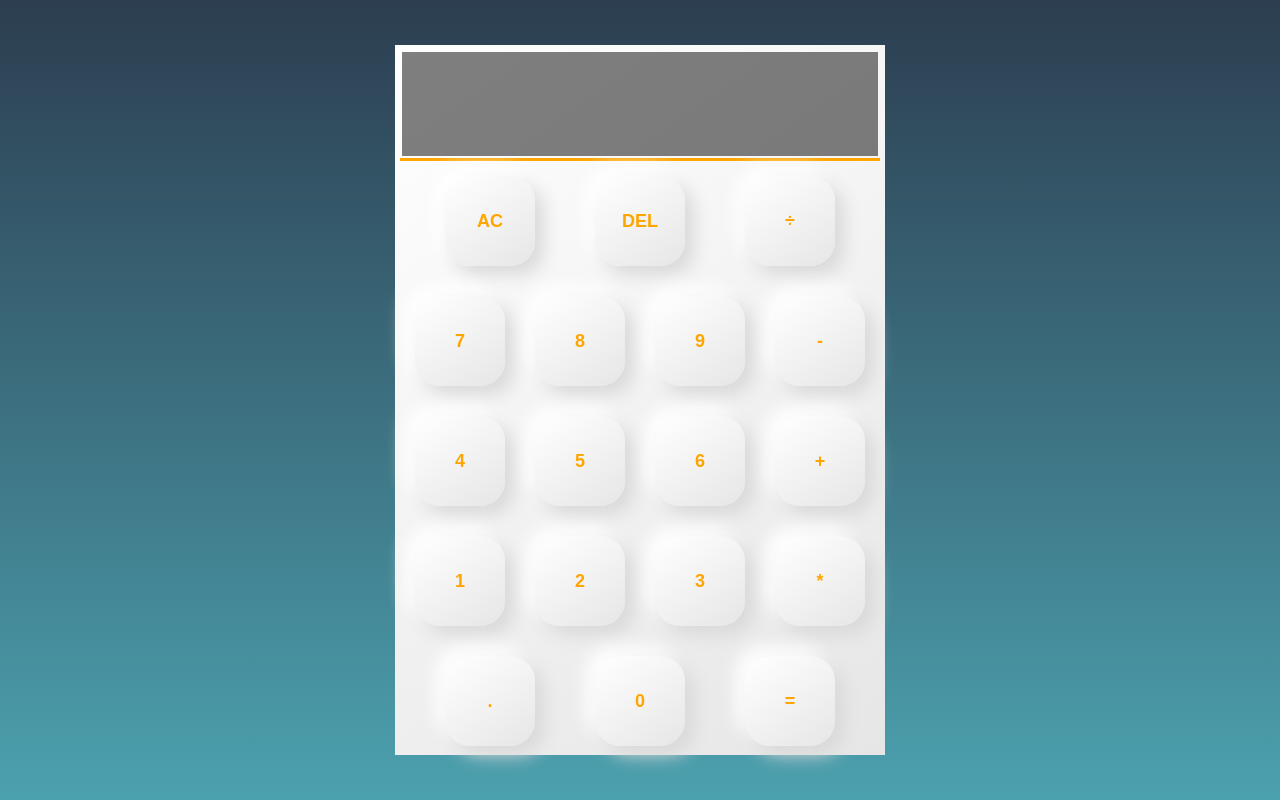
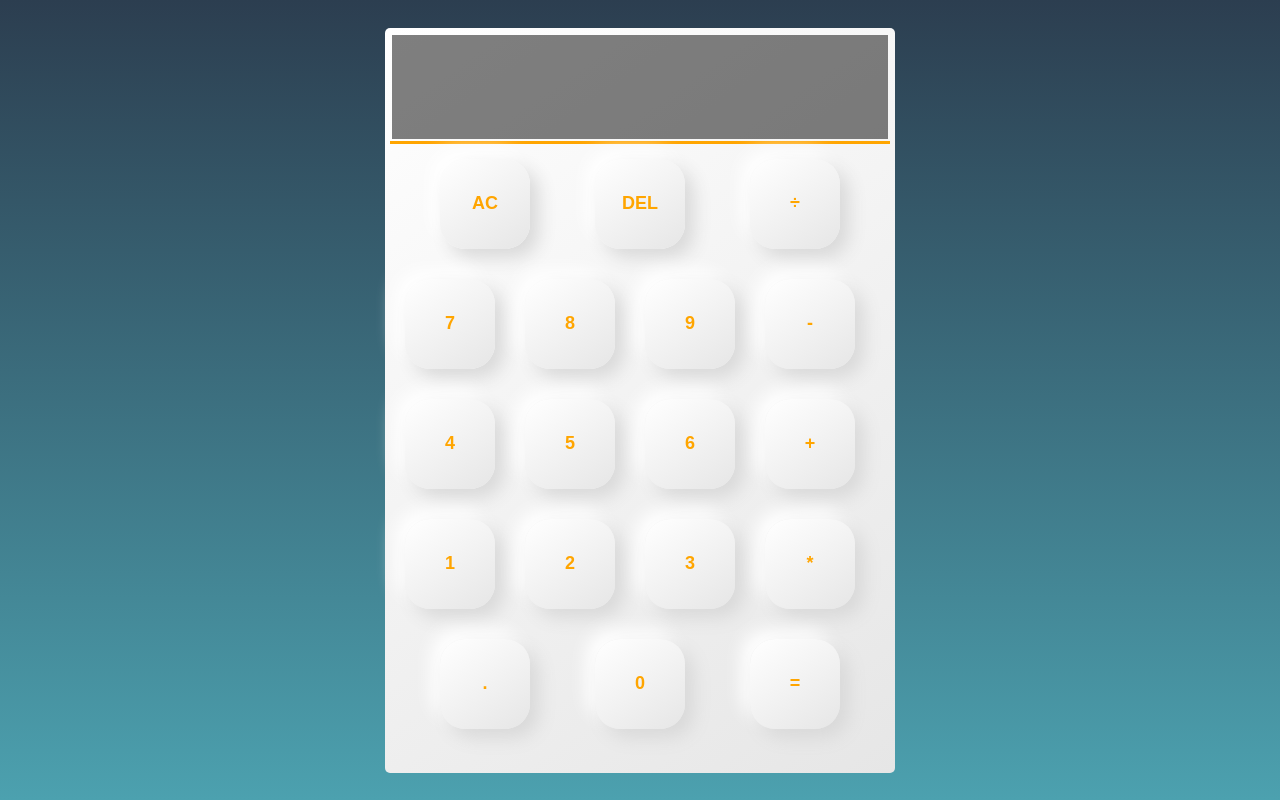
Before and after one commit to NChang007/simple-calculator, a plain HTML site: page index.html in a window 1280 px wide. Drawn offline with Linux system fonts and the light colour scheme.

```diff
--- a/style.css
+++ b/style.css
@@ -18,8 +18,9 @@
     /* display: grid;
     grid-template-columns: 33% 33% 33%; */
     row-gap: 5px;
-    width: 480px;
-    height: 700px;
+    width: 500px;
+    height: 735px;
+    border-radius: 5px;
     padding: 5px;
     background: linear-gradient(145deg, #ffffff, #e6e6e6);
     /* box-shadow:  9px 9px 18px #d9d9d9,
```
Also changed, not shown: calculatorSnip.PNG (added), 1 other file.
